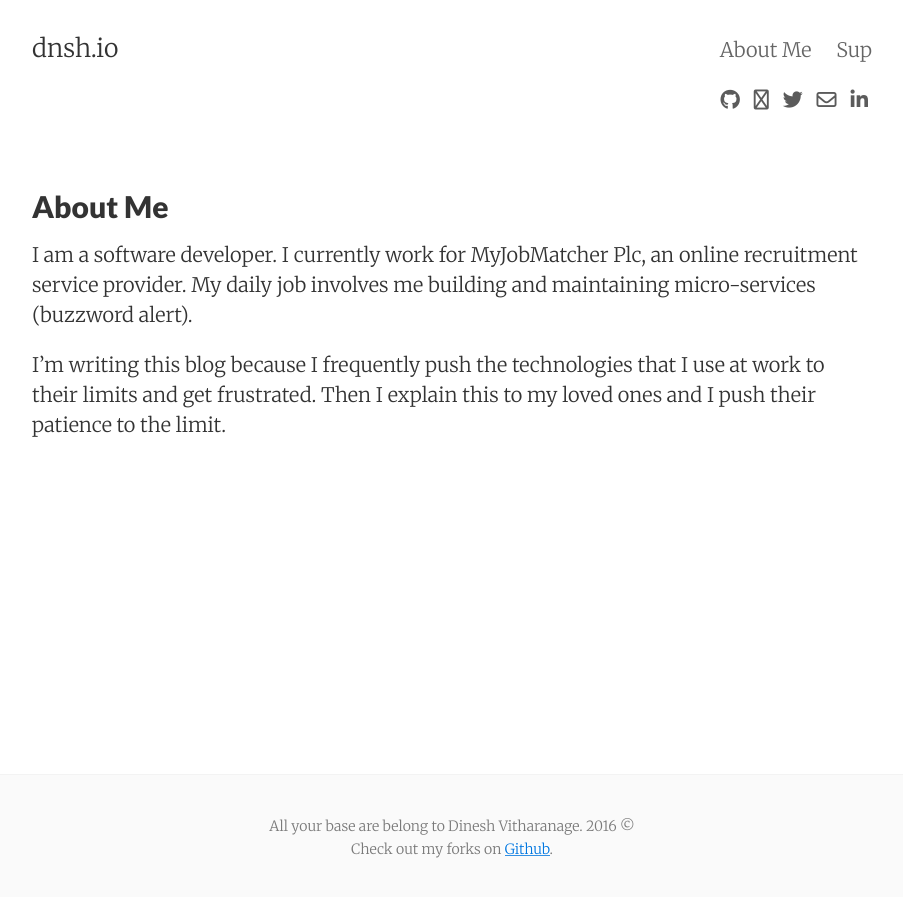
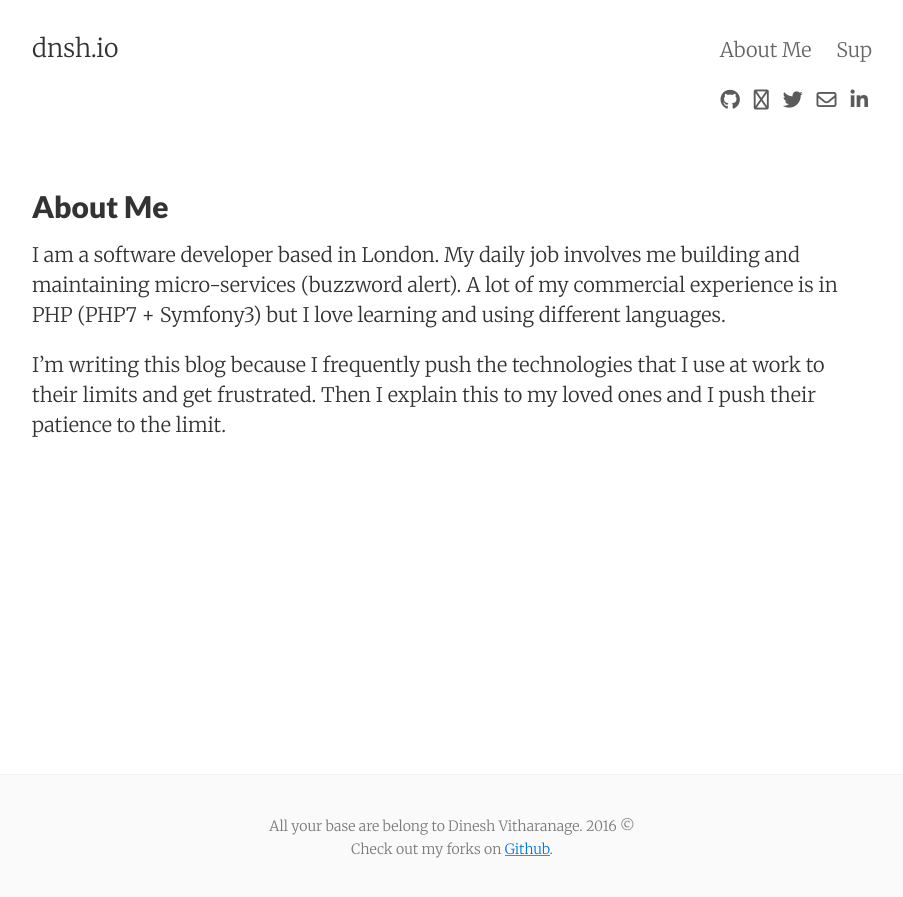
Before and after one commit to dnshio/dnshio.github.io, a Jekyll site: the page built from about.md, in a window 1280 px wide. Shown: the top 897 px of the page, without its empty margins (188-1091 px from the left). Built offline with Jekyll 4.4.1, drawn with Linux system fonts in a browser that asks for light colours; nearby versions of some CDN libraries.

Commit message:
edited article and about page

```diff
--- a/about.md
+++ b/about.md
@@ -5,8 +5,8 @@ permalink: /about/
 tags: about
 ---
 
-I am a software developer. I currently work for MyJobMatcher Plc, an online recruitment service provider.
-My daily job involves me building and maintaining micro-services (buzzword alert).
+I am a software developer based in London. My daily job involves me building and maintaining micro-services (buzzword alert).
+A lot of my commercial experience is in PHP (PHP7 + Symfony3) but I love learning and using different languages.
 
 I'm writing this blog because I frequently push the technologies that I use at work to their limits and get frustrated.
 Then I explain this to my loved ones and I push their patience to the limit.
```
Also changed, not shown: _posts/2016-09-22-phpspec-is-a-bloody-nightmare.md (+2 -2 lines).
